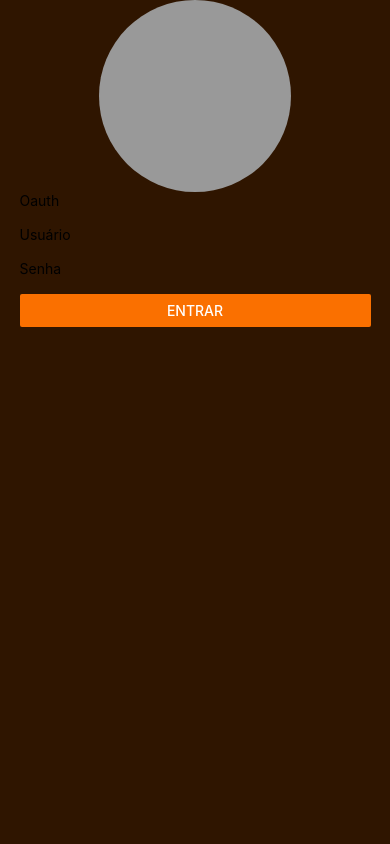
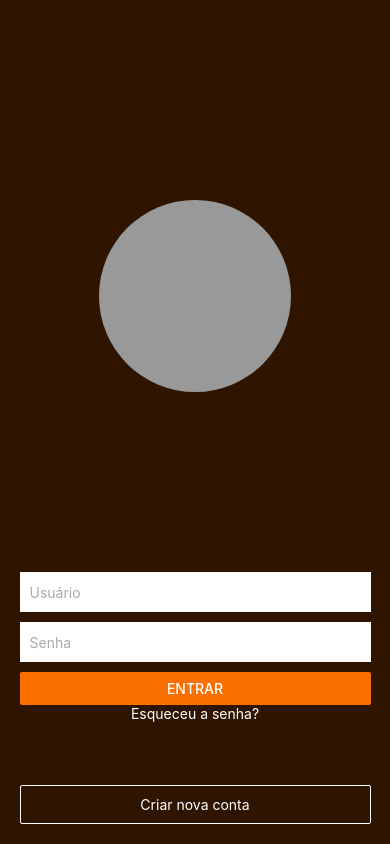
Before and after one commit to emersongin/guia, a React Native app: screen / in a window 390 px wide. Built offline with nearby package versions, Linux system fonts and the light colour scheme.

Commit message:
prototype

```diff
--- a/src/components/login/Login.js
+++ b/src/components/login/Login.js
@@ -1,21 +1,41 @@
-import React, { useState, useEffect } from 'react';
-import { View, Image, Text, TextInput, Button } from 'react-native';
+import React from 'react';
+import {
+    KeyboardAvoidingView,
+    Platform,
+    View,
+    Text,
+    Image,
+    TextInput,
+    Button,
+    TouchableOpacity } from 'react-native';
 import styles from './css';
 import { Colors } from '../../config/Config';
 
 const Login = () => {
     return (
-        <View style={styles.background}>
-            <View>
-                <Image style={styles.frame}/>
+        <KeyboardAvoidingView
+            style={styles.container}
+            behavior={Platform.OS === 'ios' ? 'padding' : 'height'}
+        >
+            <View style={styles.safeView}>
+                <View style={styles.viewContentCenter}>
+                    <Image style={styles.frame}/>
+                </View>
+                <View>
+                    <TextInput style={styles.input} placeholder="Usuário" placeholderTextColor="#aaa"/>
+                    <TextInput style={styles.input} placeholder="Senha" placeholderTextColor="#aaa"/>
+                </View>
+                <View>
+                    <Button style={styles.actionButton} color={Colors.primary} title="Entrar"/>
+                    <Text style={styles.text}>Esqueceu a senha?</Text>
+                </View>
+                <View>
+                    <TouchableOpacity style={styles.createAccontButton} color={Colors.primary}>
+                        <Text style={styles.textButton}>Criar nova conta</Text>
+                    </TouchableOpacity>
+                </View>
             </View>
-            <View style={styles.safeView}>
-                <TextInput placeholder="Oauth"/><TextInput/>
-                <TextInput placeholder="Usuário"/><TextInput/>
-                <TextInput placeholder="Senha"/><TextInput/>
-                <Button style={styles.actionButton} color={Colors.primary} title="Entrar"/>
-            </View>
-        </View>
+        </KeyboardAvoidingView>
     );
 };
 
--- a/src/components/login/css.js
+++ b/src/components/login/css.js
@@ -5,14 +5,23 @@ const windowWidth = Dimensions.get('window').width;
 const windowHeight = Dimensions.get('window').height;
 
 const styles = StyleSheet.create({
-    safeView: {
-        width: windowWidth / 100 * 90,
-    },
-    background: {
+    container: {
+        flex: 1,
         backgroundColor: Colors.background,
         width: windowWidth,
         height: windowHeight,
         alignItems: 'center',
+    },
+    safeView: {
+        flex: 1,
+        width: windowWidth / 100 * 90,
+        paddingTop: 20,
+        paddingBottom: 20,
+    },
+    viewContentCenter: {
+        flex: 1,
+        alignItems: 'center',
+        justifyContent: 'space-around',
     },
     frame: {
         width: 192,
@@ -20,14 +29,24 @@ const styles = StyleSheet.create({
         backgroundColor: Colors.grey,
         borderRadius: 100,
     },
+    text: {
+        height: 40,
+        marginBottom: 40,
+        color: Colors.light,
+        textAlign: 'center',
+        textAlignVertical: 'center',
+    },
+    textButton: {
+        color: Colors.light,
+        textAlign: 'center',
+        textAlignVertical: 'center',
+    },
     input: {
-
-    },
-    lightText: {
+        height: 40,
         backgroundColor: Colors.light,
-        width: windowWidth,
-        height: windowHeight,
-        borderRadius: 2,
+        color: Colors.dark,
+        padding: 10,
+        marginBottom: 10,
     },
     actionButton: {
         minHeight: 100,
@@ -35,7 +54,12 @@ const styles = StyleSheet.create({
         padding: 100,
     },
     createAccontButton: {
-
+        alignItems: 'center',
+        backgroundColor: Colors.background,
+        borderWidth: 1,
+        borderColor: Colors.light,
+        borderRadius: 2,
+        padding: 10,
     },
 });
 
--- a/src/config/Config.js
+++ b/src/config/Config.js
@@ -10,6 +10,7 @@ const Colors = {
     quaternary: '#7A3700',
     background: '#2F1500',
     light:      '#FFF',
+    dark:       '#000',
     grey:       '#999',
 };
 
```
